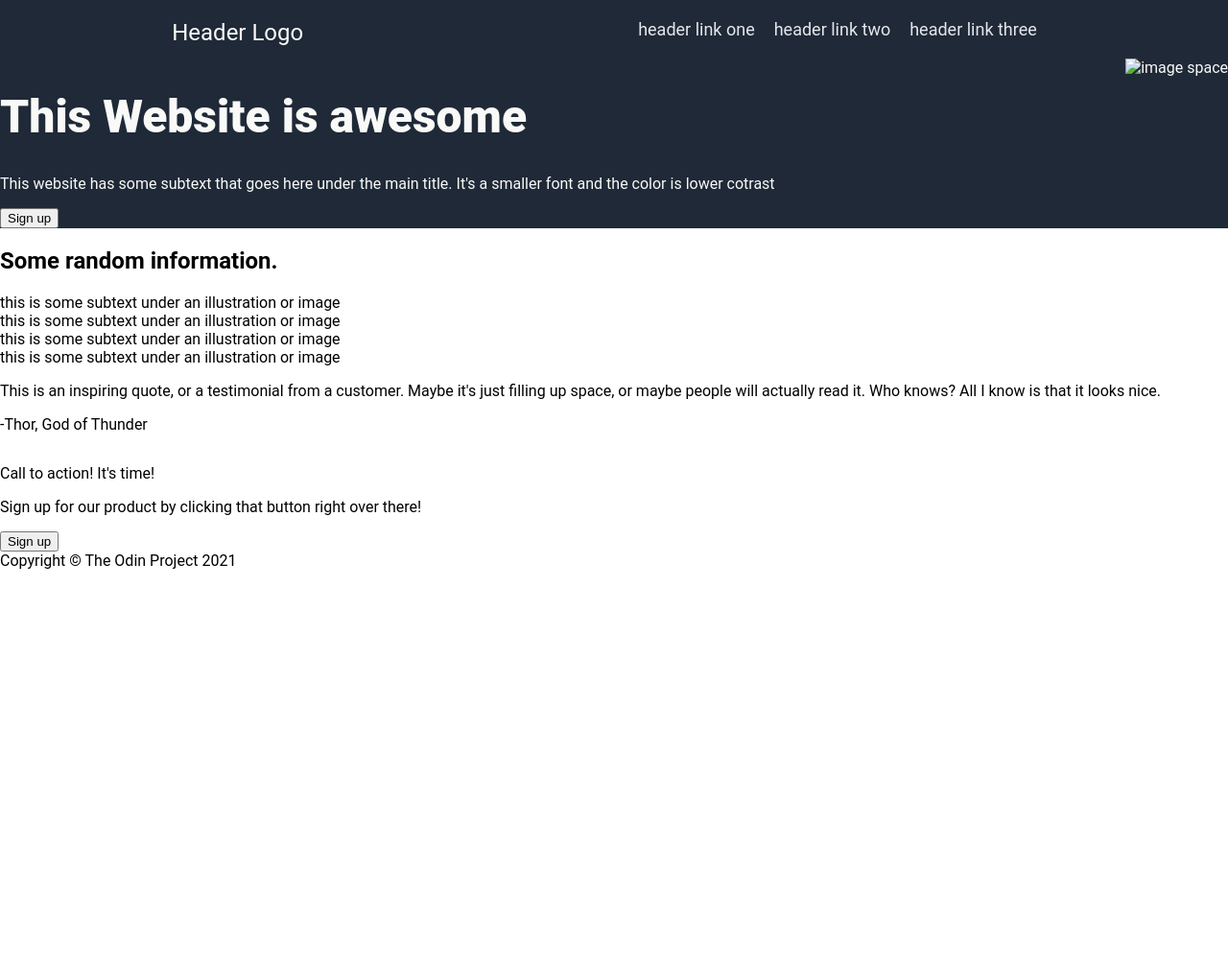
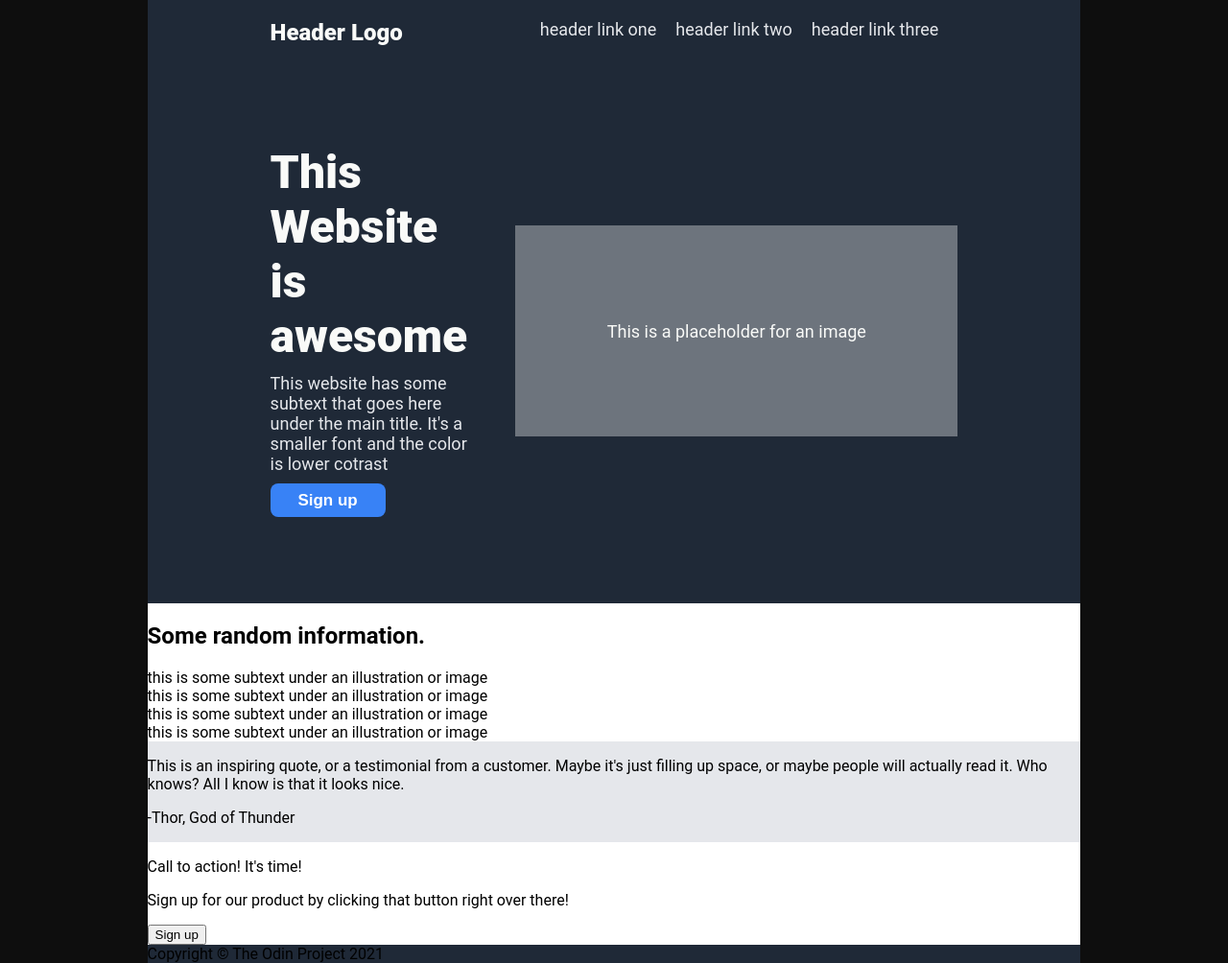
Before and after one commit to nzarakas/Project-Number-One, a plain HTML site: page index.html in a window 1280 px wide. Shown: the whole page at 96% size. Before the commit the page ends 800 px from the top, so only its background shows below. Drawn offline with Linux system fonts and the light colour scheme.

Commit message:
Header & HeaderExtended finalized?
Added css rules for header & headerExtended that should properly assign padding, size of divs and centering of divs.

```diff
--- a/index.html
+++ b/index.html
@@ -21,7 +21,7 @@
             <p class="text">This website has some subtext that goes here under the main title. It's a smaller font and the color is lower cotrast</p>
             <button id="aa">Sign up</button>
         </div>
-        <div class="headerImage"><img src="" alt="image space"></div>
+        <div class="headerImage">This is a placeholder for an image</div>
     </div>
     <div class="container-one">
         <h2>Some random information.</h2>
--- a/style.css
+++ b/style.css
@@ -3,17 +3,21 @@ body {
     display: flex;
     flex-direction: column;
     margin: 0;
+    padding: 0 12vw;
+    height: 100vh;
+    background-color: #0E0E0E;
 }
 
 .header {
     display: flex;
     background-color: #1F2937;
     justify-content: space-between;
-    padding: 0 14vw;
+    padding: 0 10vw;
 
 }
 .header p {
     font-size: 24px;
+    font-weight: 900;
     color: #f9faf8;
     margin: 0;
     padding-top: 20px;
@@ -32,11 +36,54 @@ body {
 .headerExtended {
     display: flex;
     justify-content: space-between;
+    align-items: center;
     background-color: #1F2937;
     color: #f9faf8;
+    padding: 90px 10vw;
+    gap: 50px;
+}
+
+.headerExtLeft {
+    display: flex;
+    flex-direction: column;
+    flex: 1;
+    width: 400px;
+}
+
+#aa {
+    display: flex;
+    border-radius: 8px;
+    border: 0;
+    width: 120px;
+    height: 35px;
+    background-color: #3882f6;
+    color: white;
+    flex-shrink: 0;
+    justify-content: center;
+    align-items: center;
+    font-weight: 900;
+    font-size: 17px;
+}
+
+.text {
+    margin: 10px 0;
+    font-size: 18px;
+    color: #e5e7eb;
+}
+
+.headerImage {
+    display: flex;
+    justify-content: center;
+    align-items: center;
+    width: 530px;
+    height: 220px;
+    font-size: 18px;
+    background-color: #6D747D;
+
 }
 
 #h1header {
+    margin: 0;
     font-size: 48px;
     font-weight: 900;
     color: #f9faf8;
@@ -46,5 +93,17 @@ a {
     text-decoration: none;
     color: #e5e7eb;
     font-size: 18px;
+}
 
+.container-one, .container-three {
+    background-color: white;
 }
+
+.container-two {
+    background-color: #e5e7eb;
+}
+.footer {
+    background-color: #1F2937;
+    display: flex;
+    height: 100vh;
+}
```
